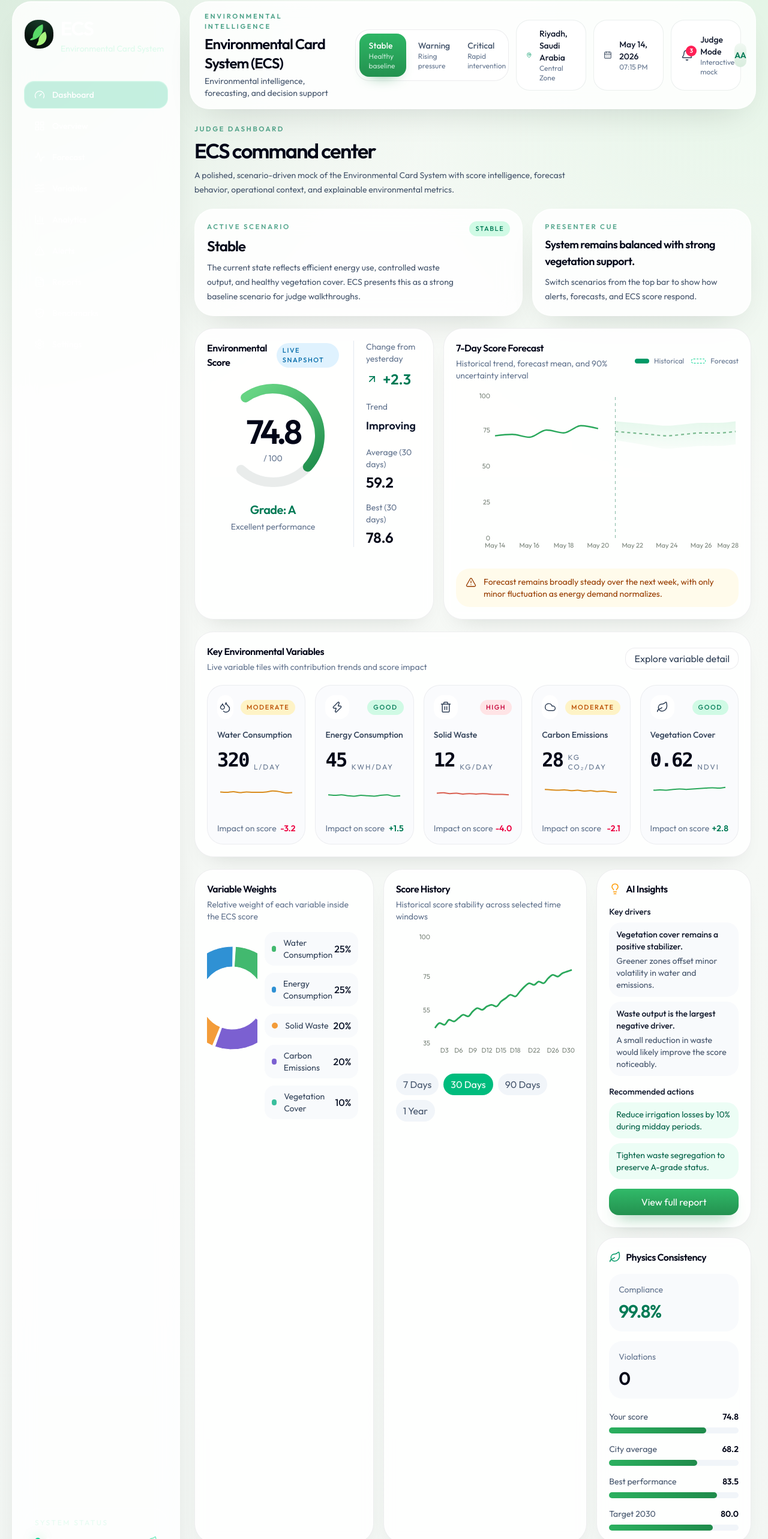
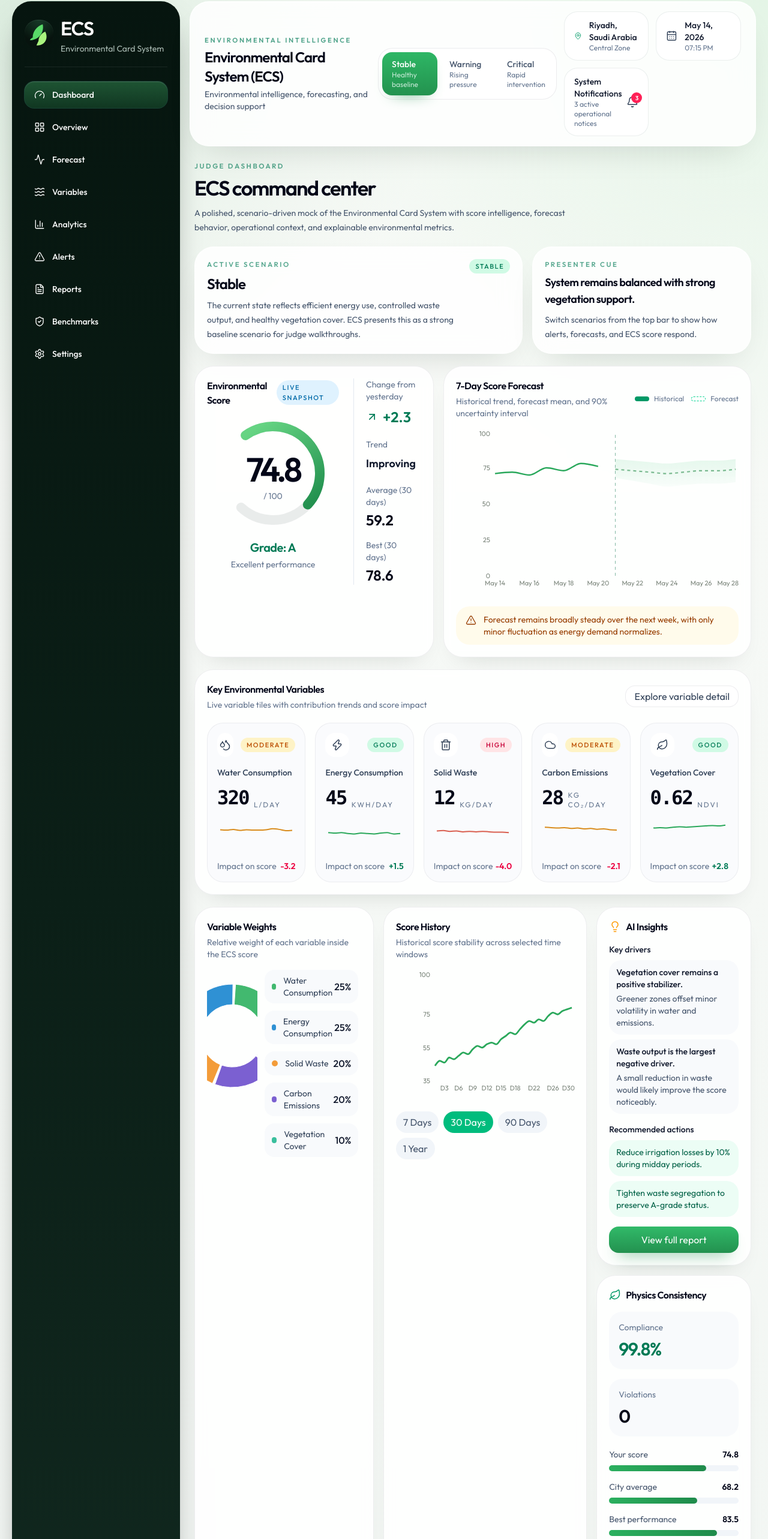
Before and after one commit to LonCodes0/ECS-Demo, a Next.js app: page / in a window 1280 px wide. Shown: the part 18-2584 px from the top of the page at 60% size. Built offline with nearby package versions, Linux system fonts and the light colour scheme.

Commit message:
Refine ECS shell visibility

```diff
--- a/components/layout/sidebar-nav.tsx
+++ b/components/layout/sidebar-nav.tsx
@@ -35,18 +35,18 @@ export function SidebarNav() {
   const pathname = usePathname();
 
   return (
-    <aside className="glass-panel hidden w-[280px] shrink-0 rounded-[2rem] border border-white/35 bg-[linear-gradient(180deg,#06150f_0%,#0b1f17_55%,#11281f_100%)] p-5 text-white shadow-[0_24px_55px_-28px_rgba(4,14,10,0.7)] lg:flex lg:min-h-[calc(100dvh-2.5rem)] lg:flex-col">
-      <div className="flex items-center gap-3 border-b border-white/10 pb-5">
+    <aside className="hidden w-[280px] shrink-0 rounded-[2rem] border border-emerald-950/10 bg-[linear-gradient(180deg,#06150f_0%,#0b1f17_52%,#11281f_100%)] p-5 text-white shadow-[0_24px_55px_-28px_rgba(4,14,10,0.72)] lg:flex lg:min-h-[calc(100dvh-2.5rem)] lg:flex-col">
+      <div className="flex items-center gap-3 border-b border-white/8 pb-5">
         <EcsLogo />
         <div>
-          <div className="text-[2rem] font-semibold tracking-[-0.04em]">ECS</div>
-          <div className="text-sm text-emerald-100/70">
+          <div className="text-[2rem] font-semibold tracking-[-0.04em] text-white">ECS</div>
+          <div className="text-sm text-emerald-50/72">
             Environmental Card System
           </div>
         </div>
       </div>
 
-      <nav className="mt-6 space-y-2">
+      <nav className="mt-6 space-y-2.5">
         {navigation.map((item) => {
           const Icon = item.icon;
           const isActive = pathname === item.href;
@@ -58,11 +58,11 @@ export function SidebarNav() {
               className={cn(
                 "flex items-center gap-3 rounded-2xl px-4 py-3 text-sm font-medium transition-all duration-300 hover:-translate-y-[1px]",
                 isActive
-                  ? "bg-emerald-500/22 text-white shadow-[inset_0_1px_0_rgba(255,255,255,0.12)] ring-1 ring-emerald-300/25"
-                  : "text-emerald-50/78 hover:bg-white/6 hover:text-white",
+                  ? "bg-[linear-gradient(180deg,rgba(69,185,109,0.38)_0%,rgba(42,140,79,0.28)_100%)] text-white shadow-[inset_0_1px_0_rgba(255,255,255,0.14)] ring-1 ring-emerald-300/22"
+                  : "text-emerald-50/82 hover:bg-white/7 hover:text-white",
               )}
             >
-              <Icon className="h-4.5 w-4.5" strokeWidth={1.8} />
+              <Icon className="h-4.5 w-4.5 shrink-0" strokeWidth={1.8} />
               <span>{item.label}</span>
             </Link>
           );
@@ -70,11 +70,11 @@ export function SidebarNav() {
       </nav>
 
       <div className="mt-auto space-y-4 pt-8">
-        <div className="rounded-[1.5rem] border border-white/10 bg-white/4 p-4 shadow-[inset_0_1px_0_rgba(255,255,255,0.06)]">
-          <div className="text-xs uppercase tracking-[0.22em] text-emerald-100/55">
+        <div className="rounded-[1.5rem] border border-white/8 bg-white/5 p-4 shadow-[inset_0_1px_0_rgba(255,255,255,0.06)]">
+          <div className="text-xs uppercase tracking-[0.22em] text-emerald-50/52">
             System Status
           </div>
-          <div className="mt-3 flex items-center justify-between text-sm">
+          <div className="mt-3 flex items-center justify-between text-sm text-emerald-50/92">
             <span className="inline-flex items-center gap-2">
               <span className="h-2.5 w-2.5 rounded-full bg-emerald-400 shadow-[0_0_18px_rgba(74,222,128,0.55)]" />
               Stable
@@ -82,11 +82,11 @@ export function SidebarNav() {
             <Leaf className="h-4 w-4 text-emerald-300" strokeWidth={1.8} />
           </div>
         </div>
-        <div className="rounded-[1.5rem] border border-white/10 bg-white/4 p-4 shadow-[inset_0_1px_0_rgba(255,255,255,0.06)]">
-          <div className="text-xs uppercase tracking-[0.22em] text-emerald-100/55">
+        <div className="rounded-[1.5rem] border border-white/8 bg-white/5 p-4 shadow-[inset_0_1px_0_rgba(255,255,255,0.06)]">
+          <div className="text-xs uppercase tracking-[0.22em] text-emerald-50/52">
             Model Status
           </div>
-          <div className="mt-3 flex items-center justify-between text-sm">
+          <div className="mt-3 flex items-center justify-between text-sm text-emerald-50/92">
             <span className="inline-flex items-center gap-2">
               <span className="h-2.5 w-2.5 rounded-full bg-emerald-400 shadow-[0_0_18px_rgba(74,222,128,0.55)]" />
               Online
@@ -94,13 +94,13 @@ export function SidebarNav() {
             <Sparkles className="h-4 w-4 text-emerald-300" strokeWidth={1.8} />
           </div>
         </div>
-        <div className="flex items-center gap-3 rounded-[1.5rem] border border-white/10 bg-white/4 p-4 shadow-[inset_0_1px_0_rgba(255,255,255,0.06)]">
-          <div className="flex h-11 w-11 items-center justify-center rounded-full border border-white/12 bg-white/7 text-sm font-semibold">
+        <div className="flex items-center gap-3 rounded-[1.5rem] border border-white/8 bg-white/5 p-4 shadow-[inset_0_1px_0_rgba(255,255,255,0.06)]">
+          <div className="flex h-11 w-11 items-center justify-center rounded-full border border-white/12 bg-white/10 text-sm font-semibold text-white">
             AA
           </div>
           <div>
-            <div className="text-sm font-medium">Amina Alharbi</div>
-            <div className="text-xs text-emerald-100/55">Lead Demonstrator</div>
+            <div className="text-sm font-medium text-white">Amina Alharbi</div>
+            <div className="text-xs text-emerald-50/52">Lead Demonstrator</div>
           </div>
         </div>
       </div>
--- a/components/layout/topbar.tsx
+++ b/components/layout/topbar.tsx
@@ -52,7 +52,7 @@ export function TopBar() {
         </div>
         <div className="flex flex-col gap-3 xl:flex-row xl:items-center">
           <ScenarioSwitcher />
-          <div className="grid gap-3 sm:grid-cols-3">
+          <div className="grid gap-3 sm:grid-cols-2">
             <div className="flex items-center gap-3 rounded-[1.4rem] border border-emerald-950/8 bg-white/85 px-4 py-3">
               <MapPin className="h-5 w-5 text-emerald-600" strokeWidth={1.8} />
               <div>
@@ -68,20 +68,15 @@ export function TopBar() {
               </div>
             </div>
             <div className="flex items-center justify-between rounded-[1.4rem] border border-emerald-950/8 bg-white/85 px-4 py-3">
-              <div className="flex items-center gap-3">
-                <div className="relative">
-                  <Bell className="h-5 w-5 text-slate-700" strokeWidth={1.8} />
-                  <span className="absolute -right-1.5 -top-1.5 flex h-4.5 w-4.5 items-center justify-center rounded-full bg-rose-500 text-[10px] font-semibold text-white">
-                    3
-                  </span>
-                </div>
-                <div>
-                  <div className="text-sm font-medium text-slate-900">Judge Mode</div>
-                  <div className="text-xs text-slate-500">Interactive mock</div>
-                </div>
+              <div>
+                <div className="text-sm font-medium text-slate-900">System Notifications</div>
+                <div className="text-xs text-slate-500">3 active operational notices</div>
               </div>
-              <div className="flex h-10 w-10 items-center justify-center rounded-full bg-[linear-gradient(180deg,#f0f8f2_0%,#d8ecdd_100%)] text-sm font-semibold text-emerald-700">
-                AA
+              <div className="relative">
+                <Bell className="h-5 w-5 text-slate-700" strokeWidth={1.8} />
+                <span className="absolute -right-1.5 -top-1.5 flex h-4.5 w-4.5 items-center justify-center rounded-full bg-rose-500 text-[10px] font-semibold text-white">
+                  3
+                </span>
               </div>
             </div>
           </div>
```
